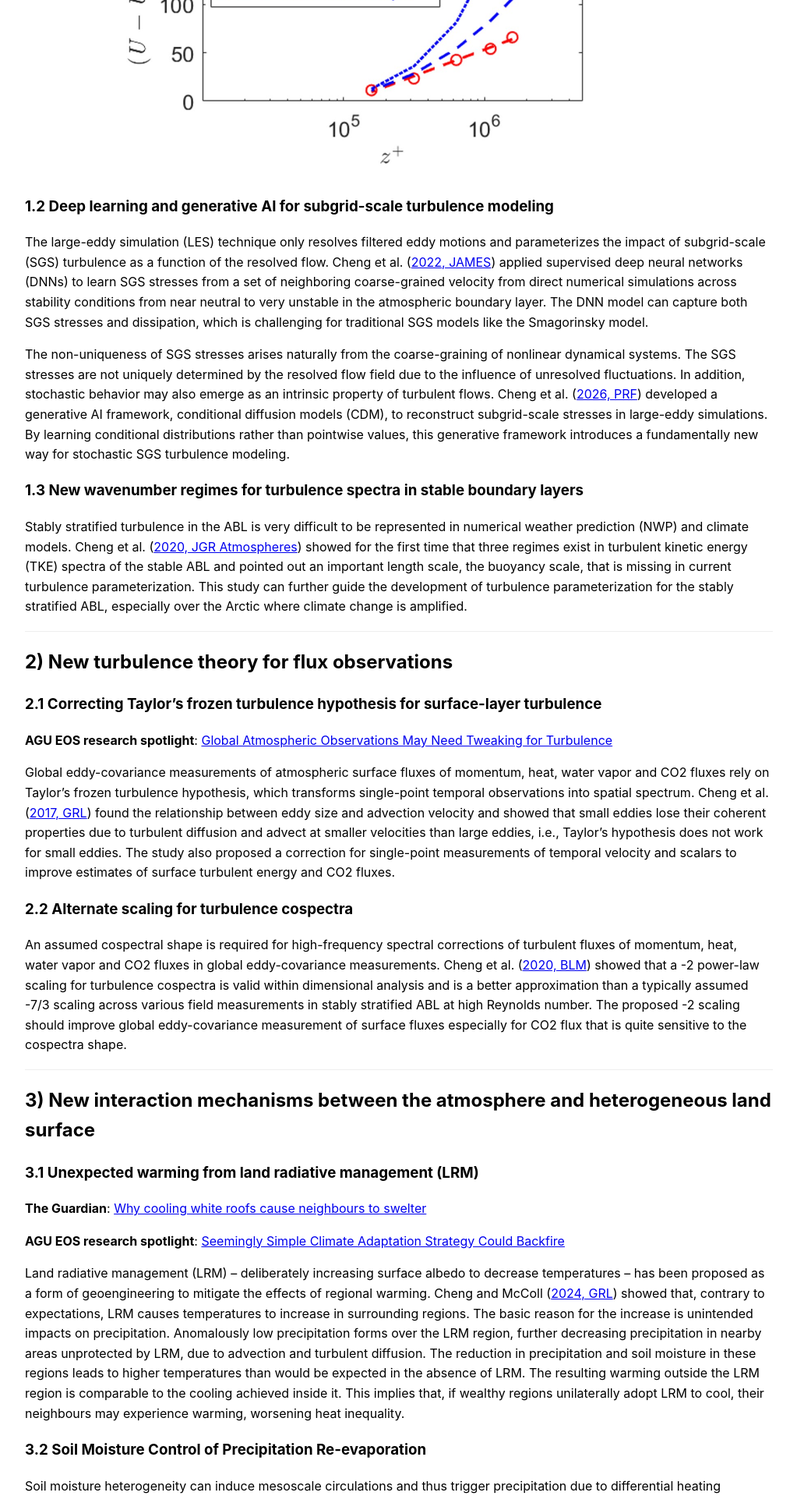
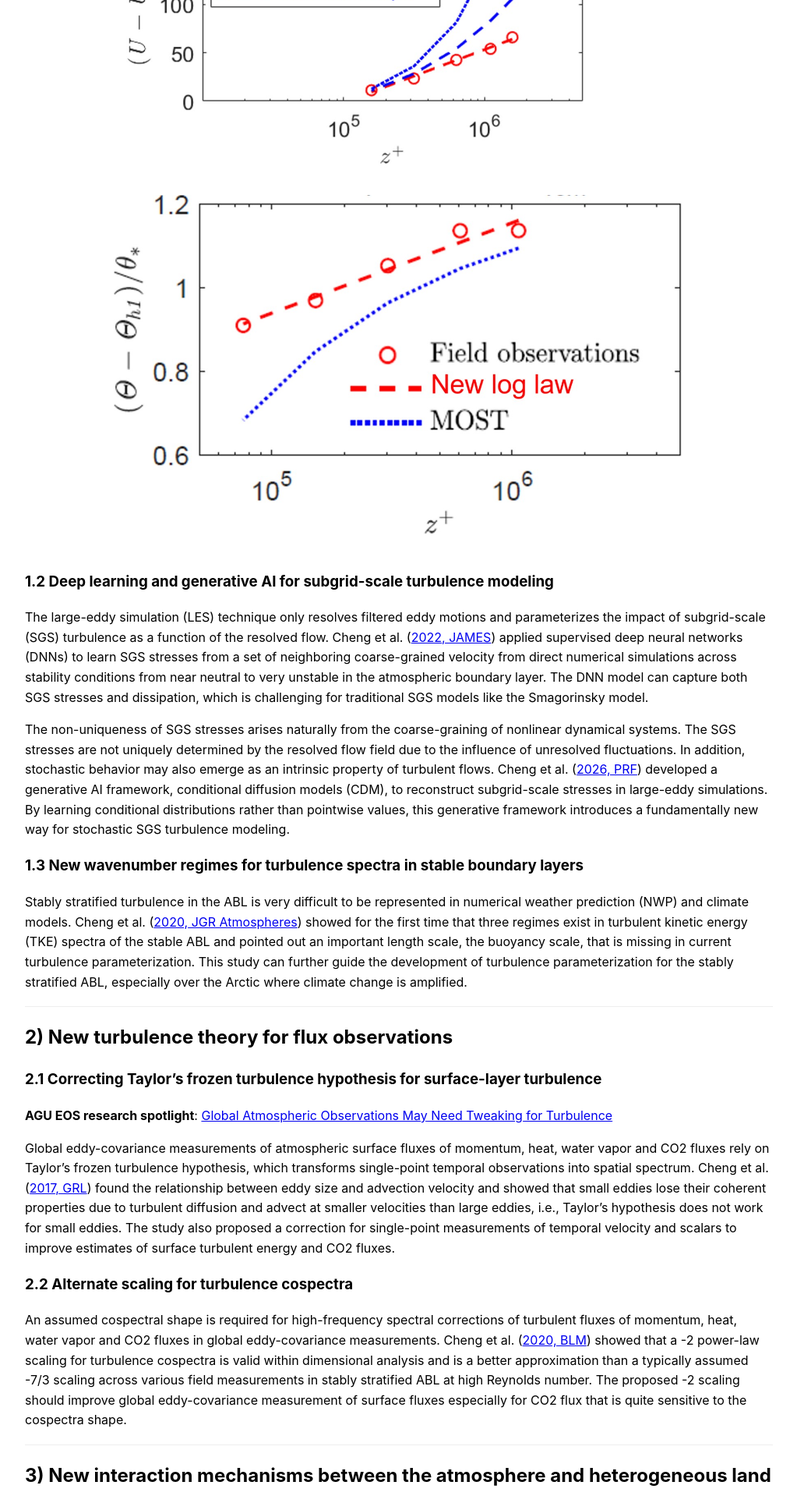
Before and after one commit to yc2965/yc2965.github.io, a Jekyll site: the page built from research.md, in a window 1280 px wide. Shown: the part 1018-2936 px from the top of the page at 78% size, without its empty margins (128-1151 px from the left). Built offline with Jekyll 4.4.1, drawn with Linux system fonts in a browser that asks for light colours; our own code applies the rules of GitHub Pages for plain Markdown files.

Commit message:
Update research.md

```diff
--- a/research.md
+++ b/research.md
@@ -14,6 +14,15 @@
 <figure style="text-align: center; margin: 1.5rem auto;">
   <img
     src="/images/temperature-log-law.jpg"
+    alt="Comparison between MOST and the stratification-dependent log law"
+    style="width: 100%; max-width: 750px;"
+  >
+</figure>
+
+
+<figure style="text-align: center; margin: 1.5rem auto;">
+  <img
+    src="/images/velocity-log-law.jpg"
     alt="Comparison between MOST and the stratification-dependent log law"
     style="width: 100%; max-width: 750px;"
   >
```
